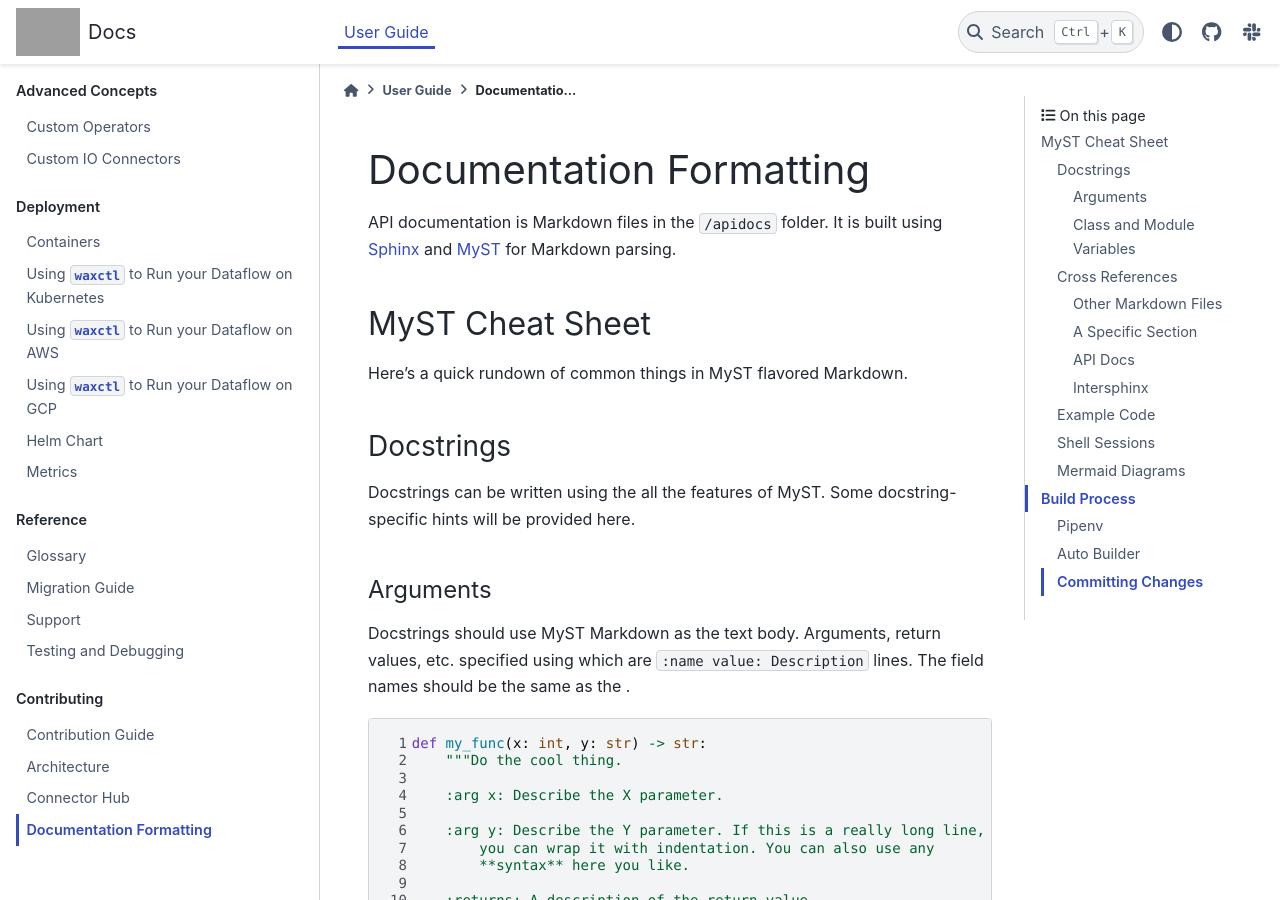
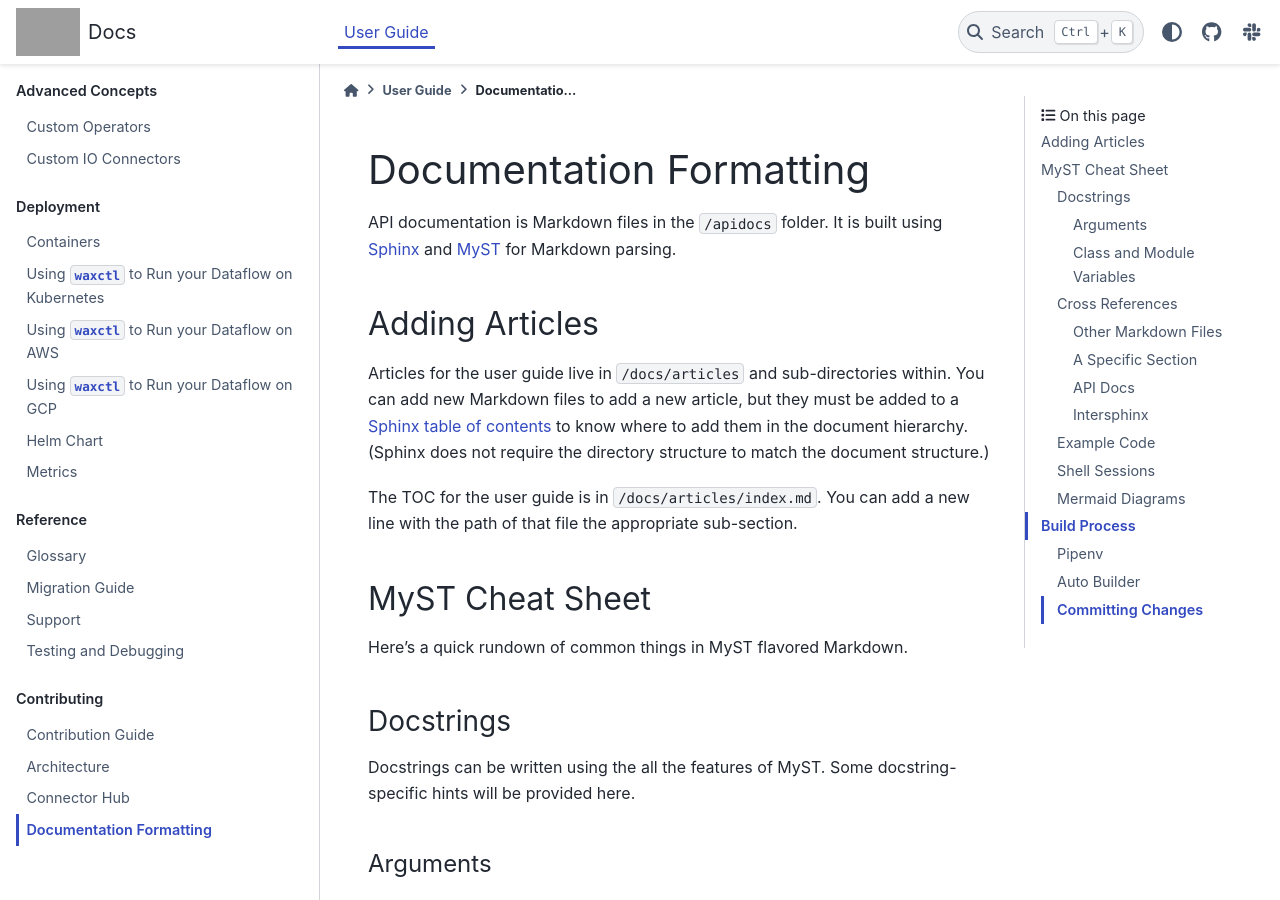
Before and after one commit to bytewax/bytewax, a Sphinx documentation site: the page built from docs/articles/contributing/writing-docs.md, in a window 1280 px wide and 900 px high. Built offline with Sphinx 7.4.7 and the PyData theme 0.15.4, drawn with Linux system fonts in a browser that asks for light colours; pages that are not in the unit, such as notebooks, are missing from menus; some of the changed text lies outside the part shown; grey boxes are pictures that could not be loaded.

Commit message:
Add writing docs hint about how to add new articles

`````diff
--- a/docs/articles/contributing/writing-docs.md
+++ b/docs/articles/contributing/writing-docs.md
@@ -4,6 +4,18 @@ API documentation is Markdown files in the `/apidocs` folder. It is
 built using [Sphinx](https://www.sphinx-doc.org/en/master/) and
 [MyST](https://myst-parser.readthedocs.io/en/latest/index.html) for
 Markdown parsing.
+
+## Adding Articles
+
+Articles for the user guide live in `/docs/articles` and
+sub-directories within. You can add new Markdown files to add a new
+article, but they must be added to a [Sphinx table of
+contents](https://www.sphinx-doc.org/en/master/usage/restructuredtext/directives.html#toctree-directive)
+to know where to add them in the document hierarchy. (Sphinx does not
+require the directory structure to match the document structure.)
+
+The TOC for the user guide is in `/docs/articles/index.md`. You can
+add a new line with the path of that file the appropriate sub-section.
 
 ## MyST Cheat Sheet
 
@@ -218,17 +230,17 @@ with `inv:`, then the name of the inventory in the `/docs/conf.py`
 `intersphinx_mapping`, then the domain, then the item name.
 
 ```markdown
-Learn about [lambdas](inv:python:std:label#tut-lambda).
+Learn about [how to use lambdas](inv:python:std:label#tut-lambda).
 ```
 
 Appears as:
 
-> Learn about [lambdas](inv:python:std:label#tut-lambda).
+> Learn about [how to use lambdas](inv:python:std:label#tut-lambda).
 
 ##### Finding Reference Names
 
 If you don't know the exact xref incantation, you can use the included
-dump tool to fuzzy search with
+dump tool to fuzzy search with `grep` or
 [`fzf`](https://github.com/junegunn/fzf) over all the xrefs to find
 the one you want.
 
@@ -245,6 +257,12 @@ Use backtick code blocks with the `python` language type.
 flow = Dataflow()
 ```
 ````
+
+Appears as:
+
+```python
+flow = Dataflow()
+```
 
 ### Shell Sessions
 
`````
